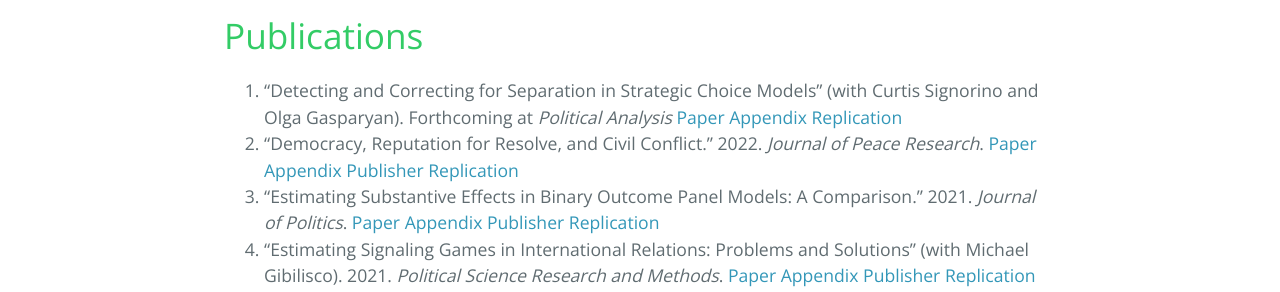
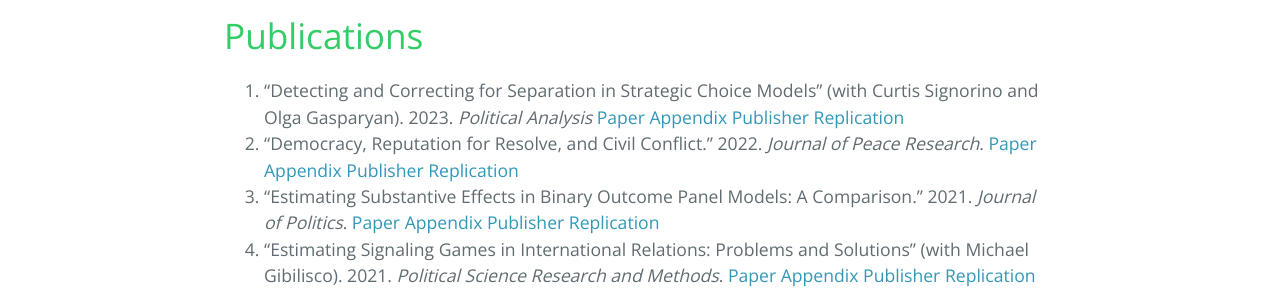
Before and after one commit to ccrismancox/ccrismancox.github.io, a Jekyll site: the page built from research.md, in a window 1280 px wide. Shown: the part 335-627 px from the top of the page. Built offline with Jekyll 4.4.1, drawn with Linux system fonts in a browser that asks for light colours; comment, search, counter and statistics services are not loaded.

```diff
--- a/research.md
+++ b/research.md
@@ -12,12 +12,12 @@ redirect_from:
 
 # Publications
 
-1. "Detecting and Correcting for Separation in Strategic Choice Models" (with Curtis Signorino and Olga Gasparyan). Forthcoming at  *Political Analysis* [Paper](research/SeparationProject.pdf) [Appendix](research/SeparationAppendix.pdf) [Replication](https://github.com/ccrismancox/PA_BrStrat)
-1. "Democracy, Reputation for Resolve, and Civil Conflict." 2022. *Journal of Peace Research*. [Paper](research/CrismanCox_JPR2022.pdf) [Appendix](research/appendixDuration.pdf) [Publisher](https://journals.sagepub.com/doi/full/10.1177/00223433211024697) [Replication](https://github.com/ccrismancox/JPR_reputation4resolve)
-2. "Estimating Substantive Effects in Binary Outcome Panel Models: A Comparison." 2021. *Journal of Politics*.  [Paper](research/CrismanCox_JOP2021.pdf) [Appendix](research/SupplementCRE.pdf) [Publisher](https://www.journals.uchicago.edu/doi/10.1086/709839) [Replication](https://github.com/ccrismancox/JOP_substantiveEffectsInBinaryOutcomePanelModels)
+1. "Detecting and Correcting for Separation in Strategic Choice Models" (with Curtis Signorino and Olga Gasparyan). 2023.  *Political Analysis* [Paper](research/SeparationProject.pdf) [Appendix](research/SeparationAppendix.pdf) [Publisher](https://doi.org/10.1017/pan.2022.36) [Replication](https://github.com/ccrismancox/PA_BrStrat)
+1. "Democracy, Reputation for Resolve, and Civil Conflict." 2022. *Journal of Peace Research*. [Paper](research/CrismanCox_JPR2022.pdf) [Appendix](research/appendixDuration.pdf) [Publisher](https://doi.org/10.1177/00223433211024697) [Replication](https://github.com/ccrismancox/JPR_reputation4resolve)
+2. "Estimating Substantive Effects in Binary Outcome Panel Models: A Comparison." 2021. *Journal of Politics*.  [Paper](research/CrismanCox_JOP2021.pdf) [Appendix](research/SupplementCRE.pdf) [Publisher](https://doi.org/10.1086/709839) [Replication](https://github.com/ccrismancox/JOP_substantiveEffectsInBinaryOutcomePanelModels)
 3. "Estimating Signaling Games in International Relations: Problems and Solutions" (with Michael Gibilisco). 2021. *Political Science Research and Methods*.  [Paper](research/CrismanCox_PSRM2021.pdf) [Appendix](research/SupplementSignalingGames2019.pdf) [Publisher](https://doi.org/10.1017/psrm.2019.58) [Replication](https://github.com/ccrismancox/PSRM_signalingGames)
-4. "Audience Costs and the Dynamics of War and Peace" (with Michael Gibilisco). 2018. *American Journal of Political Science*. [Paper](research/CrismanCox_AJPS2018.pdf) [Appendix](research/SupplementAudienceCosts2018.pdf) [Publisher](https://onlinelibrary.wiley.com/doi/10.1111/ajps.12347) [Replication](https://github.com/ccrismancox/AJPS_audienceCosts) [Audience cost estimates](research/ACestimates.csv)
-5. "Enemies Within: Interactions Between Terrorists and Democracies." 2018. *Journal of Conflict Resolution*.   [Paper](research/CrismanCox_JCR2018.pdf) [Appendix](research/SupplementTerrorParties.pdf) [Publisher](https://doi.org/10.1177/0022002717698819) [Replication](https://github.com/ccrismancox/JCR_enemieswithin)
+4. "Audience Costs and the Dynamics of War and Peace" (with Michael Gibilisco). 2018. *American Journal of Political Science*. [Paper](research/CrismanCox_AJPS2018.pdf) [Appendix](research/SupplementAudienceCosts2018.pdf) [Publisher](https://doi.org/10.1111/ajps.12347) [Replication](https://github.com/ccrismancox/AJPS_audienceCosts) [Audience cost estimates](research/ACestimates.csv)
+5. "Enemies Within: Interactions Between Terrorists and Democracies." 2018. *Journal of Conflict Resolution*.   [Paper](research/CrismanCox_JCR2018.pdf) [Appendix](research/SupplementTerrorParties.pdf) [Publisher](https://doi.org/10.1111/ajps.12347) [Replication](https://github.com/ccrismancox/JCR_enemieswithin)
 
 
 
```
Also changed, not shown: 1 other file.
